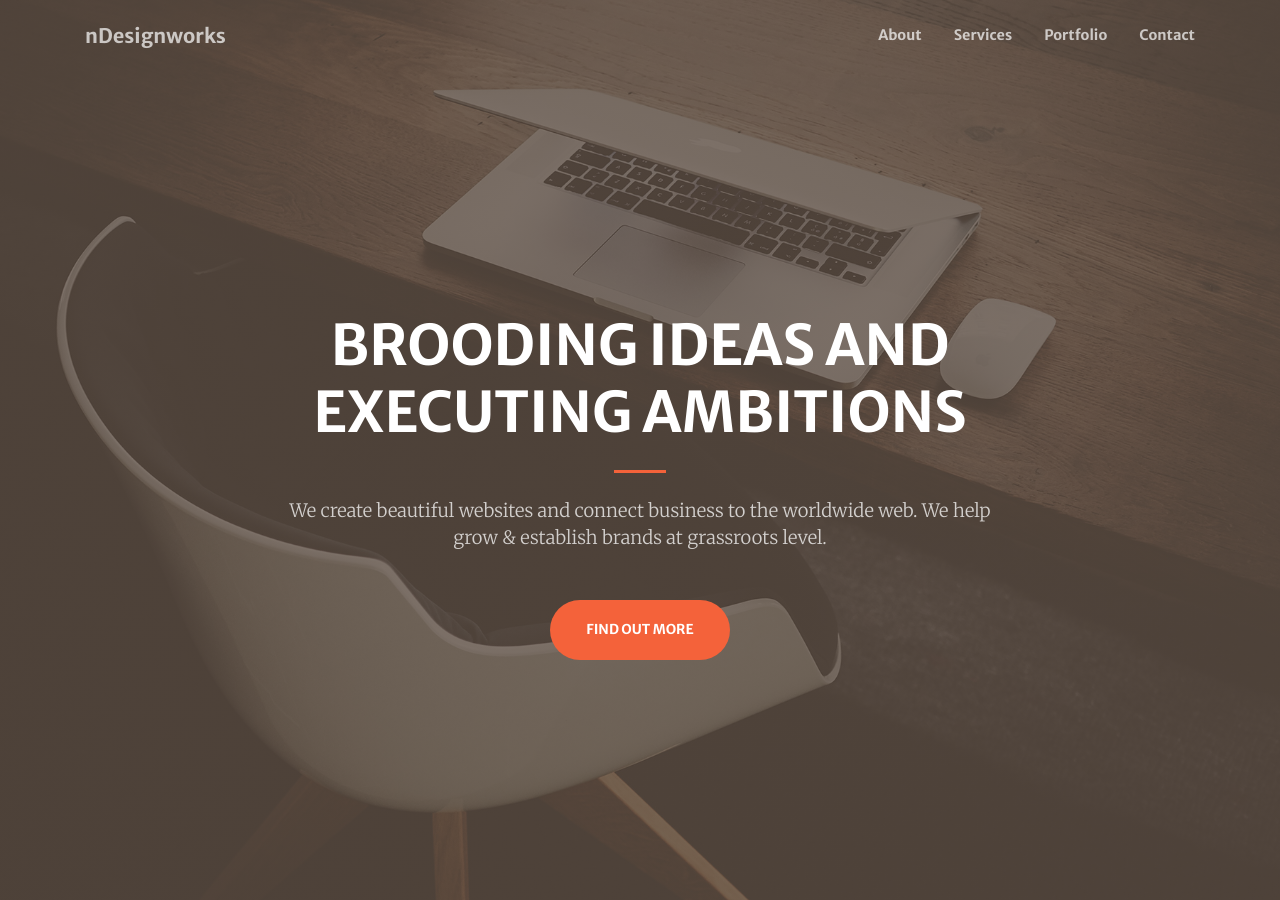
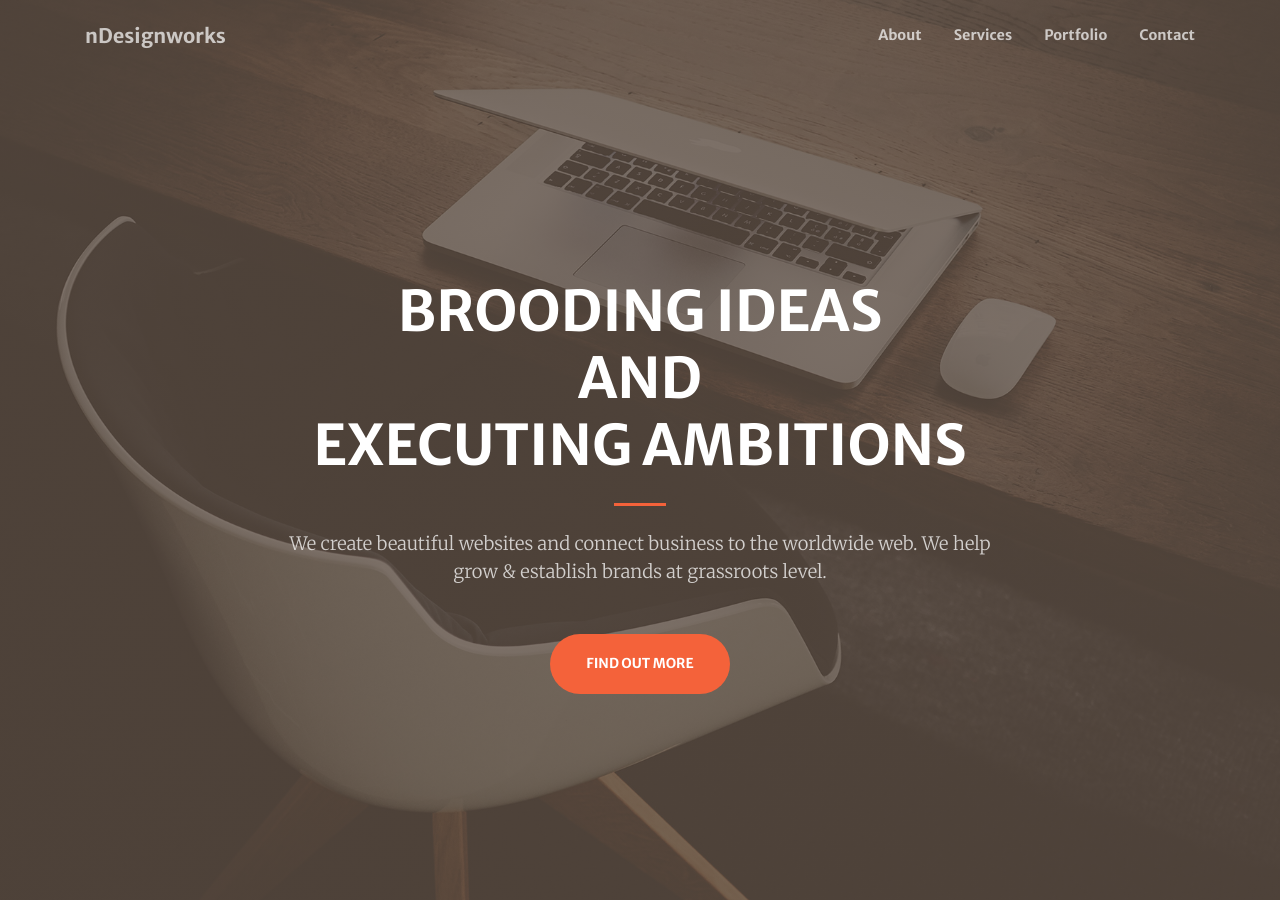
Before and after one commit to NavneetDW/ndesignworks-homepage, a Jekyll site: the page index.html, which Jekyll copies as it is, in a window 1280 px wide and 900 px high. Built offline with Jekyll 4.4.1, drawn with Linux system fonts in a browser that asks for light colours.

Commit message:
Update text.

```diff
--- a/index.html
+++ b/index.html
@@ -85,7 +85,7 @@
     <div class="container h-100">
       <div class="row h-100 align-items-center justify-content-center text-center">
         <div class="col-lg-10 align-self-end">
-          <h1 class="text-uppercase text-white font-weight-bold">Brooding Ideas and Executing Ambitions</h1>
+          <h1 class="text-uppercase text-white font-weight-bold">Brooding Ideas <br/> and <br/> Executing Ambitions</h1>
           <hr class="divider my-4">
         </div>
         <div class="col-lg-8 align-self-baseline">
```
